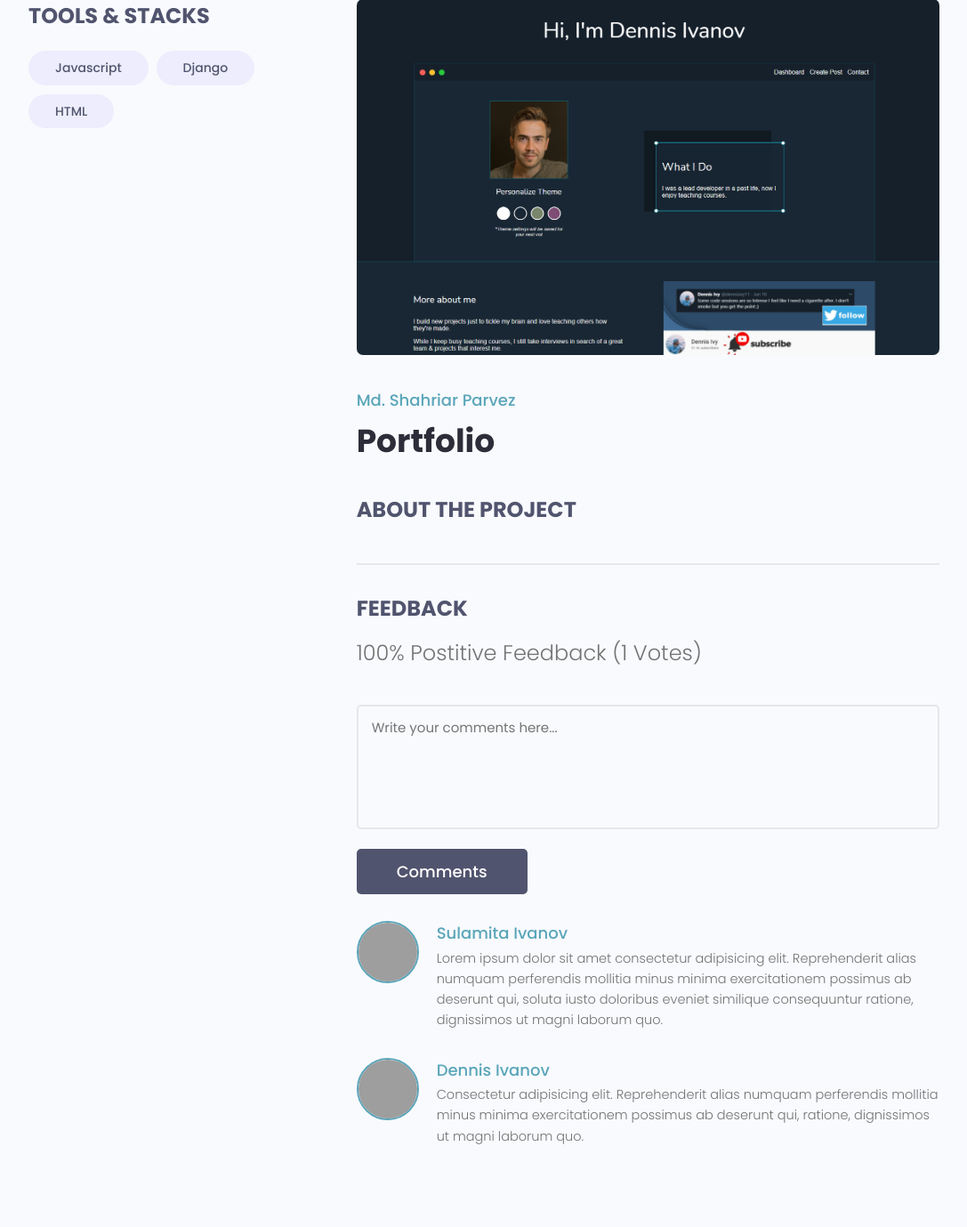
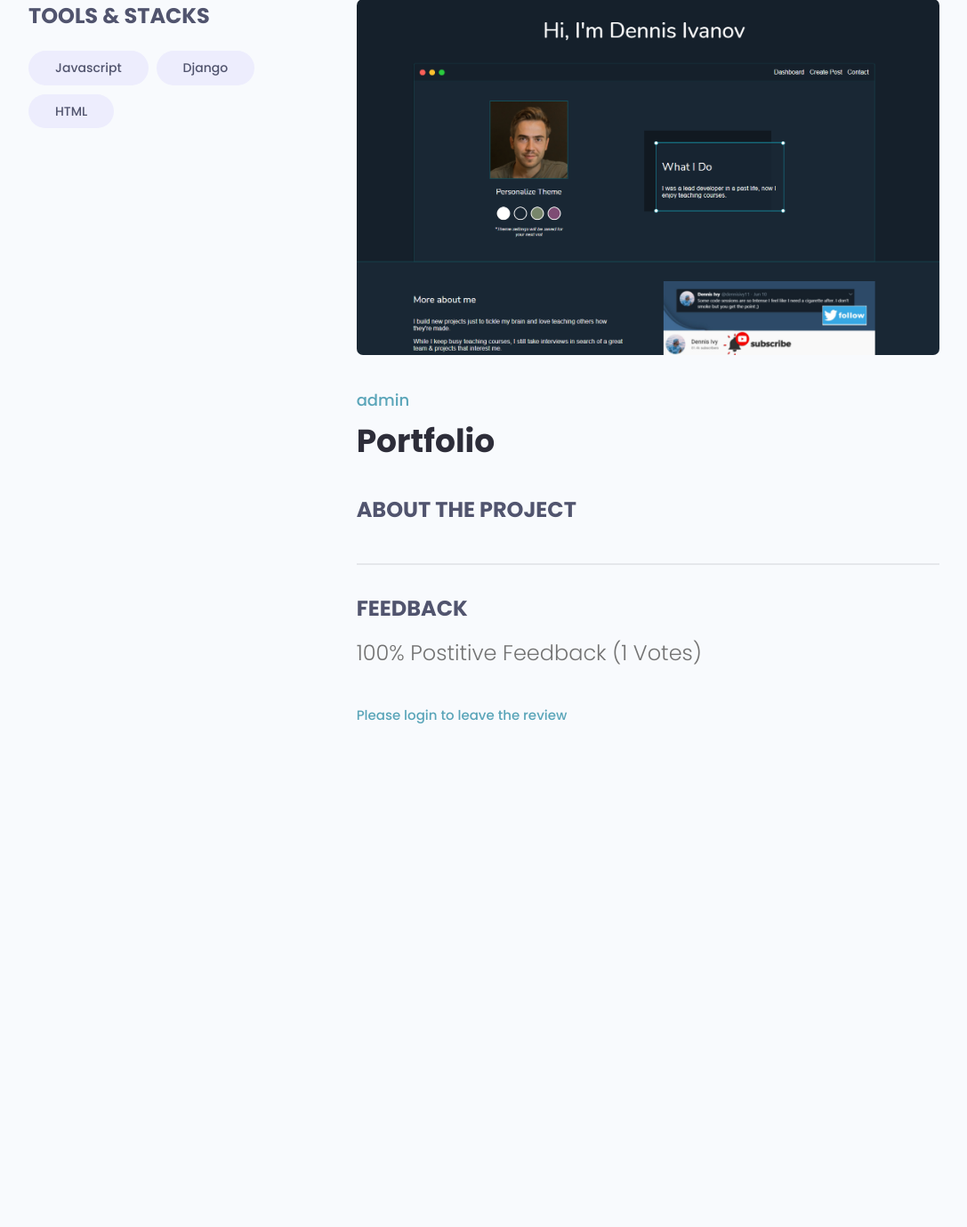
Before and after one commit to Muhammad-Adam1/Devsearchlive, a Django app: page /projects/project/7208afdb-bc57-4613-9a61-97f9391503ed/ in a window 1280 px wide. Shown: the part 108-1487 px from the top of the page at 89% size, without its empty margins (96-1183 px from the left). After the commit the page ends 921 px from the top, so only its background shows below. Run offline with Django 4.2, Linux system fonts and the light colour scheme; data comes from the database, SQL or seed files in the repository; both versions use the stored data as it was after the commit; some libraries are stand-ins or nearby versions; grey boxes are pictures that could not be loaded.

Commit message:
feat:reviews

```diff
--- a/projects/forms.py
+++ b/projects/forms.py
@@ -1,5 +1,5 @@
 from django.forms import ModelForm
-from .models import  Project
+from .models import  Project, Review
 
 class ProjectForm(ModelForm):
     class Meta:
@@ -14,3 +14,19 @@
             value.widget.attrs.update({'class': 'input'})
         #  self.fields['title'].widget.attrs.update({'class': 'input'})
         #  the above line puts the class of the bootstrap in the field but it will add to one  field only
+
+class ReviewForm(ModelForm):
+    class Meta:
+        model = Review
+        fields = ['value', 'body']
+
+    labels = {
+        'value' : 'Place your vote',
+        'body' : 'Add comment with your vote'
+    }
+
+    def __init__(self, *args, **kwargs):
+        super(ReviewForm, self).__init__(*args, **kwargs)
+
+        for key, value in self.fields.items():
+            value.widget.attrs.update({'class': 'input'})
--- a/projects/models.py
+++ b/projects/models.py
@@ -3,8 +3,6 @@
 from users.models import Profile
 
 class Project(models.Model):
-    # owner = models.ForeignKey(
-    #     Profile, null=True, blank=True, on_delete=models.CASCADE)
     owner = models.ForeignKey(Profile, null=True, blank=True, on_delete=models.SET_NULL)
     title = models.CharField(max_length=200)
     description = models.TextField(null=True, blank=True)
@@ -29,17 +27,41 @@
         except:
             img = ""
         return img
+
     class Meta:
-        # ordering = ['-vote_ratio', '-vote_total', 'title']
-        ordering = ['-created']
+        # negtive means ascending order and we are ranking them according to  the highest vote ranking, than
+        # highest vote and then the title
+        ordering = ['-vote_ratio', '-vote_total', 'title']
+
+    @property
+    def reviewers(self):
+        # returns the owners id, and the feature 'flat=True' convert this obj into list
+        queryset = self.review_set.all().values_list('owner__id', flat=True)
+        return queryset
+
+    # this function is used to update the vote_total and vote_ratio
+    @property
+    def getVoteCount(self):
+        # if there is the relation establish between the two classes we can use the other class obj like here
+        # review_set is not define but due to relation we can use it
+        reviews = self.review_set.all()
+        # filtering votes on basis of up factor and returning its count i.e int
+        upVotes = reviews.filter(value="up").count()
+        totalVotes = reviews.count()
+        # calculating the percentage of the upvotes
+        ratio = (upVotes / totalVotes) * 100
+        self.vote_total = totalVotes
+        self.vote_ratio = ratio
+        self.save()
+
 
 
 class Review(models.Model):
     VOTE_TYPE = (
-        ('up', 'up'),
-        ('down', 'down'),
+        ('up', 'up Vote'),
+        ('down', 'down Vote'),
     )
-    # owner = models.ForeignKey(Profile, on_delete=models.CASCADE, null=True)
+    owner = models.ForeignKey(Profile, on_delete=models.CASCADE, null=True)
     project = models.ForeignKey(Project, on_delete=models.CASCADE)
     body = models.TextField(null=True, blank=True)
     value = models.CharField(max_length=200, choices=VOTE_TYPE)
@@ -47,8 +69,10 @@
     id = models.UUIDField(default=uuid.uuid4, unique=True,
                         primary_key=True, editable=False)
 
-    # class Meta:
-    #     unique_together = [['owner', 'project']]
+    # project owner can't post more than one reviews on his projects that's why binding the owner and project
+    # comnbination of the owner and the project is unique, if already exist can't post another one
+    class Meta:
+        unique_together = [['owner', 'project']]
 
     def __str__(self):
         return self.value
--- a/projects/templates/projects/single-project.html
+++ b/projects/templates/projects/single-project.html
@@ -27,7 +27,7 @@
         </div>
         <div class="column column--2of3">
           <img class="singleProject__preview" src="{{project.imageURL}}" alt="portfolio thumbnail" />
-          <a href="" class="singleProject__developer">Md. Shahriar Parvez</a>
+          <a href="" class="singleProject__developer">{{project.owner.name}}</a>
           <h2 class="singleProject__title">{{project.title}}</h2>
           <h3 class="singleProject__subtitle">About the Project</h3>
           <div class="singleProject__info">{{project.description|linebreaksbr}}</div>
@@ -35,45 +35,46 @@
           <div class="comments">
             <h3 class="singleProject__subtitle">Feedback</h3>
             <h5 class="project--rating">
-            {{project.vote_ratio}}% Postitive Feedback ({{project.vote_total}} Votes)
+            {{project.vote_ratio}}% Postitive Feedback ({{project.vote_total}}
+            Votes{{project.vote_total|pluralize:"s"}})
             </h5>
 
-            <form class="form" action="#" method="POST">
-              <!-- Textarea -->
-              <div class="form__field">
-                <label for="formInput#textarea">Comments: </label>
-                <textarea class="input input--textarea" name="message" id="formInput#textarea"
-                  placeholder="Write your comments here..."></textarea>
-              </div>
+            {% if request.user.profile.id in project.reviewers %}
+              <p> You have already submitted your review for this project </p>
+            {% elif request.user.profile == project.owner %}
+              <p> You can't review your own project </p>
+            {% elif request.user.is_authenticated %}
+              <form class="form" action="{% url 'project' project.id  %}" method="POST">
+              {% csrf_token %}
+              {% for field in form %}
+                <div class="form__field">
+                  <label for="formInput#textarea"> {{field.label}} </label>
+                  {{field}}
+                </div>
+              {% endfor %}
               <input class="btn btn--sub btn--lg" type="submit" value="Comments" />
             </form>
+            {% else %}
+            {% comment %} when user gets login redirect him to this page
+            reuest.path is the path user were on {% endcomment %}
+              <a href="{% url 'login' %}?next={{request.path}}"> Please login to leave the review </a>
+            {% endif %}
+
             <div class="commentList">
+              {% for review in project.review_set.all %}
+              {% if review.body %}
               <div class="comment">
-                <a href="profile.html">
+                <a href="{% url 'user-profile' review.owner.id %}">
                   <img class="avatar avatar--md"
-                    src="https://pbs.twimg.com/profile_images/1335382240931368961/b3wSZKj4_400x400.jpg" alt="user" />
+                    src="{{review.owner.profile_image.url}}" alt="user" />
                 </a>
                 <div class="comment__details">
-                  <a href="profile.html" class="comment__author">Sulamita Ivanov</a>
-                  <p class="comment__info">
-                    Lorem ipsum dolor sit amet consectetur adipisicing elit. Reprehenderit alias numquam perferendis
-                    mollitia minus minima exercitationem possimus ab deserunt qui, soluta iusto doloribus eveniet
-                    similique consequuntur ratione, dignissimos ut magni laborum quo.
-                  </p>
+                  <a href="{% url 'user-profile' review.owner.id %}" class="comment__author">{{review.owner.name}}</a>
+                  <p class="comment__info">{{review.body|linebreaksbr}}</p>
                 </div>
               </div>
-              <div class="comment">
-                <a href="profile.html">
-                  <img class="avatar avatar--md" src="https://avatars.githubusercontent.com/u/33843378" alt="user" />
-                </a>
-                <div class="comment__details">
-                  <a href="profile.html" class="comment__author">Dennis Ivanov</a>
-                  <p class="comment__info">
-                    Consectetur adipisicing elit. Reprehenderit alias numquam perferendis mollitia minus minima
-                    exercitationem possimus ab deserunt qui, ratione, dignissimos ut magni laborum quo.
-                  </p>
-                </div>
-              </div>
+              {% endif %}
+              {% endfor %}
             </div>
           </div>
         </div>
--- a/projects/views.py
+++ b/projects/views.py
@@ -1,10 +1,10 @@
 from django.shortcuts import render, redirect
 from django.contrib.auth.decorators import login_required
+from django.contrib import messages
 
 from . models import Project
-from .forms import ProjectForm
-
-from .utils import SearchProjects, paginateProjects
+from . forms import ProjectForm, ReviewForm
+from . utils import SearchProjects, paginateProjects
 
 def projects(request):
     # searching the query using the utils file, so not to create mess
@@ -19,7 +19,20 @@
 
 def project(request, pk):
     projectObject = Project.objects.get(id=pk)
-    context = {'project':projectObject}
+    form = ReviewForm()
+
+    if request.method == 'POST':
+        form = ReviewForm(request.POST)
+        review = form.save(commit=False)
+        # connecting review with the project
+        review.project = projectObject
+        review.owner = request.user.profile
+        review.save()
+        # updating the vote_total and vote_ratio
+        projectObject.getVoteCount
+        messages.success(request, "Your review was successfully submitted!")
+        return redirect('project', pk=projectObject.id)
+    context = {'project':projectObject, 'form' : form}
     return render(request, 'projects/single-project.html', context)
 
 @login_required(login_url="login")
--- a/static/uikit/styles/modules/_alert.css
+++ b/static/uikit/styles/modules/_alert.css
@@ -1,7 +1,7 @@
 .alert {
-  position: absolute !important;
+  position: fixed !important;
   left: 500px !important;
-  top: 160px;
+  top: 100px;
   z-index: 1000;
   display:inline-flex;
   gap: 3rem;
--- a/users/templates/users/login_register.html
+++ b/users/templates/users/login_register.html
@@ -59,7 +59,10 @@
         <p>Hello Developer, Welcome Back!</p>
         </div>
 
-        <form method="POST" action="{% url 'login' %}" class="form auth__form">
+        {% comment %} commenting it so that the user can redirect to the url we provide him {% endcomment %}
+        {% comment %} <form method="POST" action="{% url 'login' %}" class="form auth__form"> {% endcomment %}
+        <form method="POST" action="" class="form auth__form">
+            {% comment %} it still goes to the login page function {% endcomment %}
             {% csrf_token %}
         <!-- Input:Username -->
         <div class="form__field">
```
Also changed, not shown: users/views.py (+5 -2 lines), db.sqlite3, projects/migrations/0009_alter_project_options_review_owner_and_more.py (added).
